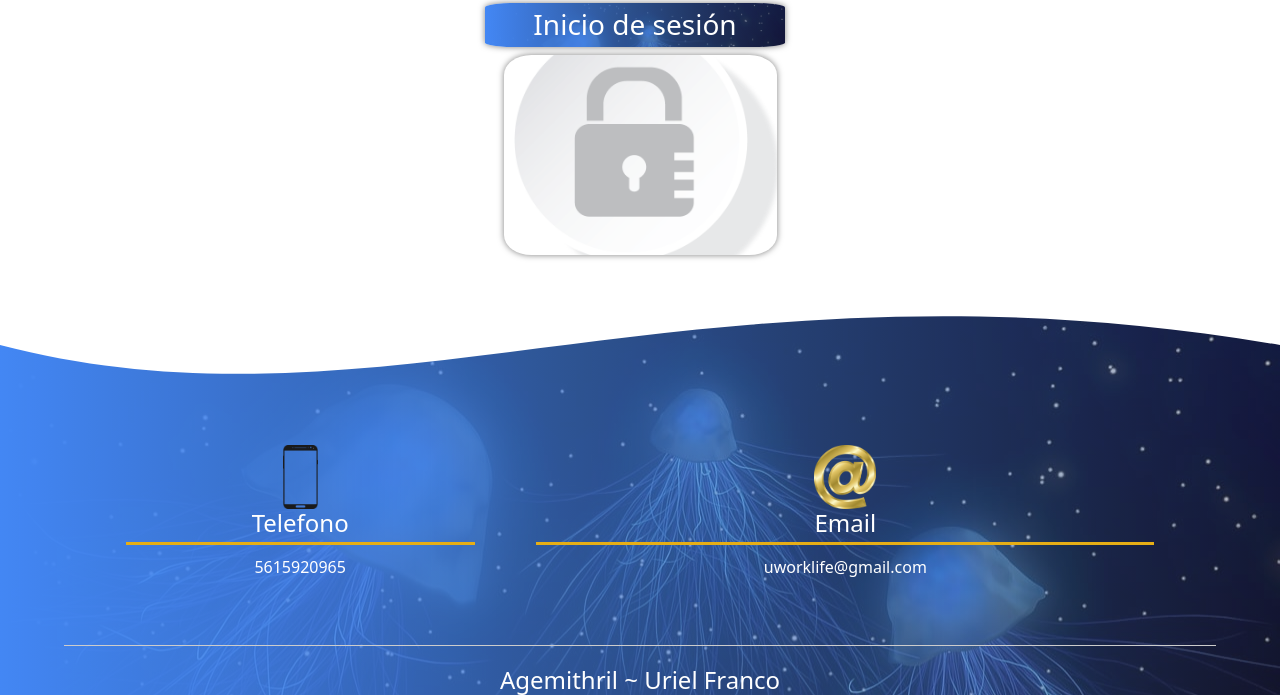
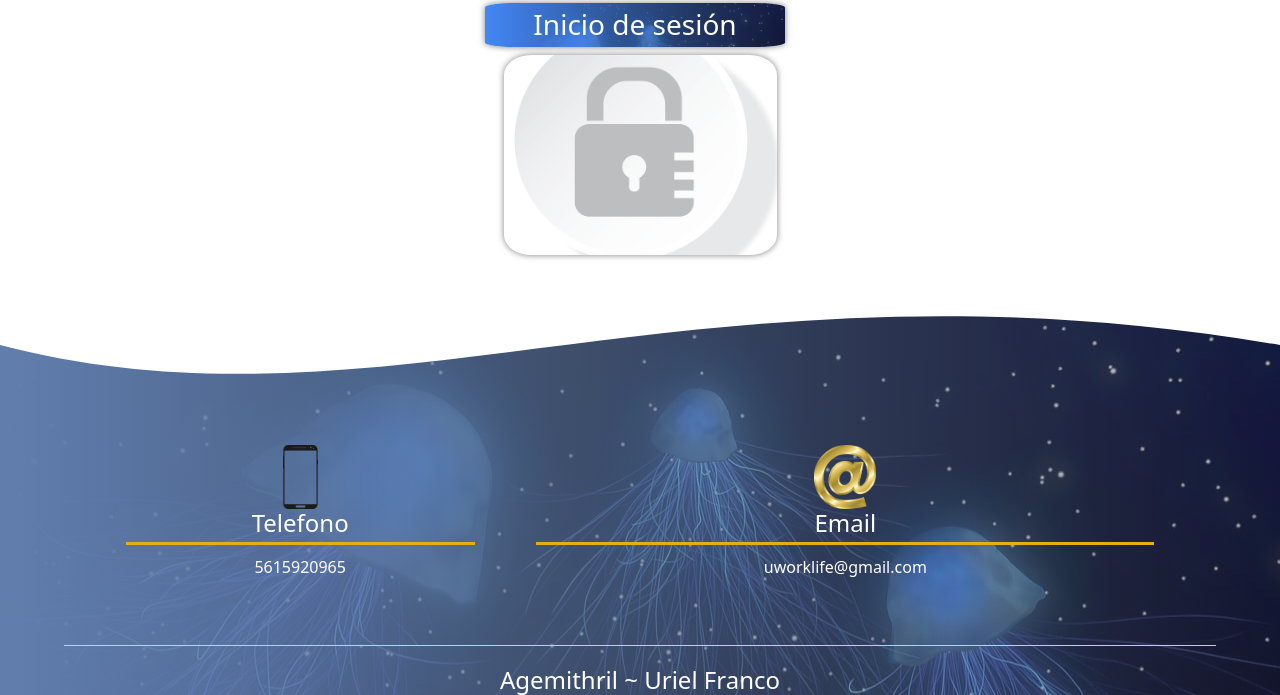
Before and after one commit to agemithril/CV, a plain HTML site: page portfolio.html in a window 1280 px wide. Shown: the part 1211-1906 px from the top of the page. Drawn offline with nearby package versions, Linux system fonts and the light colour scheme.

Commit message:
Update portfolio.css

```diff
--- a/css/portfolio.css
+++ b/css/portfolio.css
@@ -234,9 +234,9 @@ header .texts-header {
     width: 100%;
     background: #373B44;
     /* fallback for old browsers */
-    background: -webkit-linear-gradient(to right, hsl(217, 89%, 61%), hsla(222, 11%, 24%, 0.342)), url(../images/medusa.jpg);
+    background: -webkit-linear-gradient(to right, hsl(217, 32%, 53%), hsla(222, 11%, 24%, 0.342)), url(../images/medusa.jpg);
     /* Chrome 10-25, Safari 5.1-6 */
-    background: linear-gradient(to right, hsl(217, 89%, 61%), hsla(222, 11%, 24%, 0.342)), url(../images/medusa.jpg);
+    background: linear-gradient(to right, hsl(217, 32%, 53%), hsla(222, 11%, 24%, 0.342)), url(../images/medusa.jpg);
     /* W3C, IE 10+/ Edge, Firefox 16+, Chrome 26+, Opera 12+, Safari 7+ */
     background-size: cover;
     background-attachment: fixed;
```
